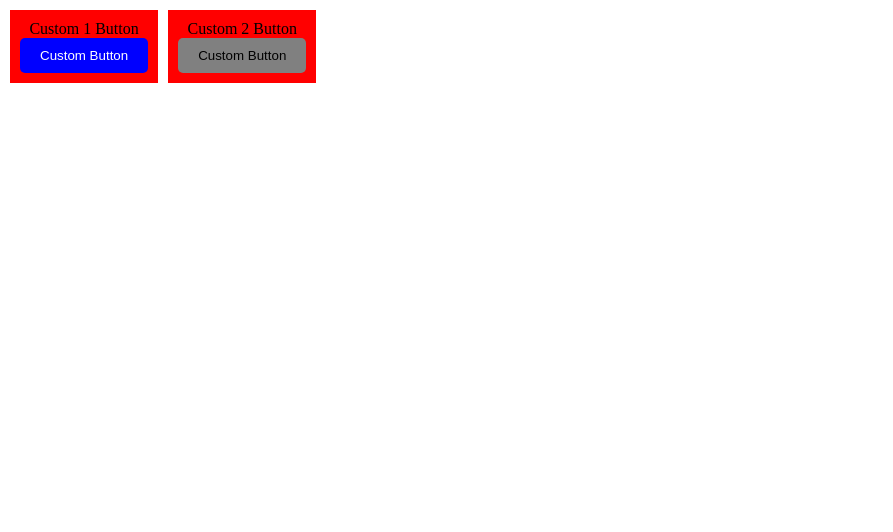
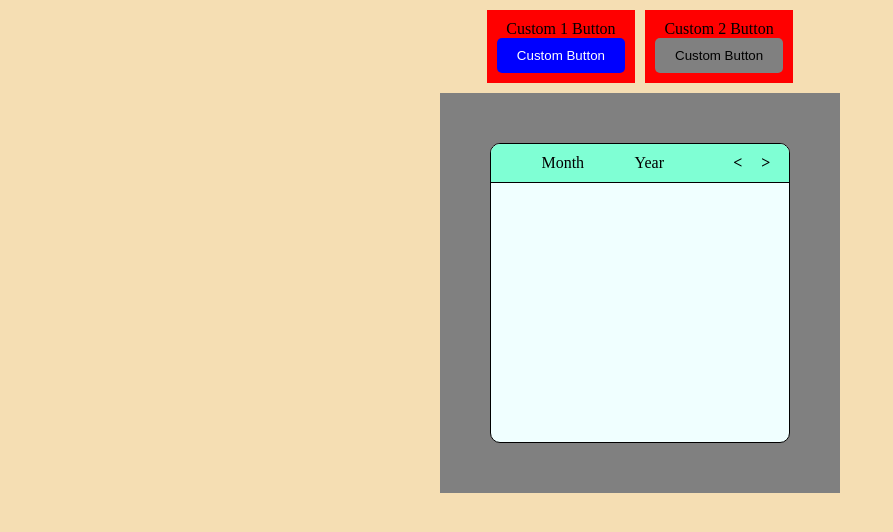
Before and after one commit to DominicPrestia/UI-ToolKit, a React (Create React App) app: page / in a window 1280 px wide. Shown: the top 532 px of the page, without its empty margins (0-893 px from the left). Built offline with nearby package versions, Linux system fonts and the light colour scheme.

Commit message:
Started Calendar Component

```diff
--- a/src/App.js
+++ b/src/App.js
@@ -1,5 +1,6 @@
 import { useState } from "react";
 import Xbutton from "./componenets/Button/Xbutton";
+import Calendar from "./componenets/Calendar/Calendar";
 
 function App() {
 
@@ -12,7 +13,7 @@ function App() {
   return (
     <div className="App">
 
-      <div className="TopBoundingBox">
+      <div className="buttonsContainer">
         <div className={closed ? "notVisible" : "BotBoundingBox"} onClick={handleClosed} >
           <p>Custom 1 Button</p>
           <Xbutton variant="primary" >Custom Button</Xbutton>
@@ -23,6 +24,10 @@ function App() {
         </div>
       </div>
 
+      <div className="calendarContainer">
+        <Calendar/>
+      </div>
+
     </div>
   );
 }
--- /dev/null
+++ b/src/componenets/Calendar/Calendar.jsx
@@ -0,0 +1,13 @@
+import React from 'react'
+import style from './calendar.module.css'
+import Header from './Header'
+
+const Calendar = () => {
+  return (
+    <div className={style.topContainer}>
+        <Header/>
+    </div>
+  )
+}
+
+export default Calendar
--- /dev/null
+++ b/src/componenets/Calendar/Header.jsx
@@ -0,0 +1,20 @@
+import React from 'react'
+import style from './header.module.css'
+
+
+const Header = () => {
+    return (
+        <div className={style.topContainer}>
+            <div className={style.leftHeader}>
+                <div>Month</div>
+                <div>Year</div>
+            </div>
+            <div className={style.rightHeader}>
+                <div>{'<'}</div>
+                <div>{'>'}</div>
+            </div>
+        </div>
+    )
+}
+
+export default Header
--- /dev/null
+++ b/src/componenets/Calendar/calendar.module.css
@@ -0,0 +1,12 @@
+.topContainer{
+    height: 300px;
+    width: 300px;
+    min-width: 300px;
+    min-height: 300px;
+    max-width: 300px;
+    max-height: 300px;
+    background-color: azure;
+    border:1px solid black;
+    border-radius: 10px;
+    overflow: hidden;
+}
--- /dev/null
+++ b/src/componenets/Calendar/header.module.css
@@ -0,0 +1,25 @@
+.topContainer {
+    background-color: aquamarine;
+    padding: 10px 0;
+    border-bottom: 1px solid black;
+    display: flex;
+    width: 100%;
+}
+
+.leftHeader {
+    flex: 0 0 75%;
+    display: flex;
+    justify-content: space-evenly;
+    align-items: center;
+}
+
+.rightHeader {
+    flex: 0 0 25%;
+    display: flex;
+    justify-content: space-evenly;
+    align-items: center;
+}
+
+.rightHeader > div{
+    font-weight: 900;
+}
--- a/src/index.css
+++ b/src/index.css
@@ -4,10 +4,28 @@
   box-sizing: border-box;
 }
 
-.TopBoundingBox {
+.App{
+  background-color: wheat;
+  height: 100vh;
+  display: flex;
+  flex-direction: column;
+  align-items: center;
+  gap:10px;
   padding:10px;
+}
+
+.buttonsContainer {
   display:flex;
   gap: 10px;
+}
+
+.calendarContainer{
+  background-color: gray;
+  width:400px;
+  height: 400px;
+  display: flex;
+  justify-content: center;
+  align-items: center;
 }
 
 .notVisible > button{
```
